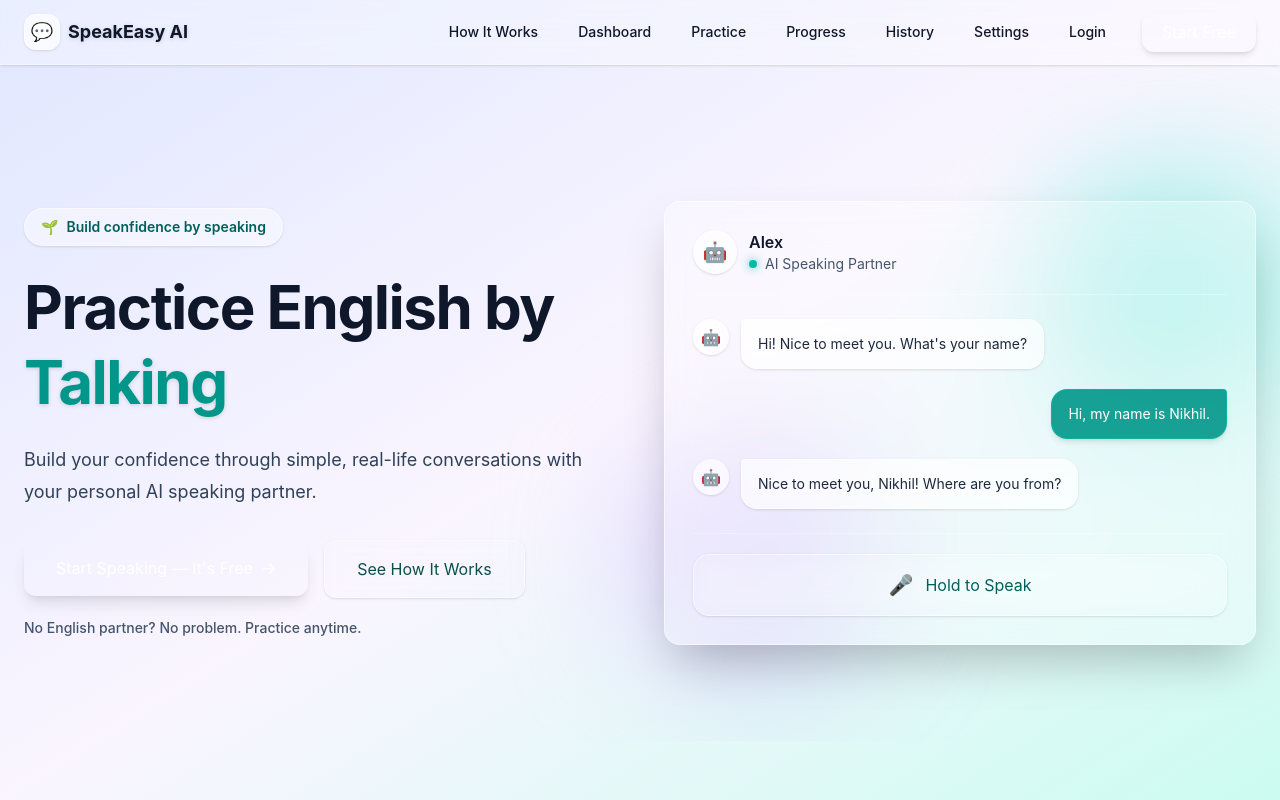
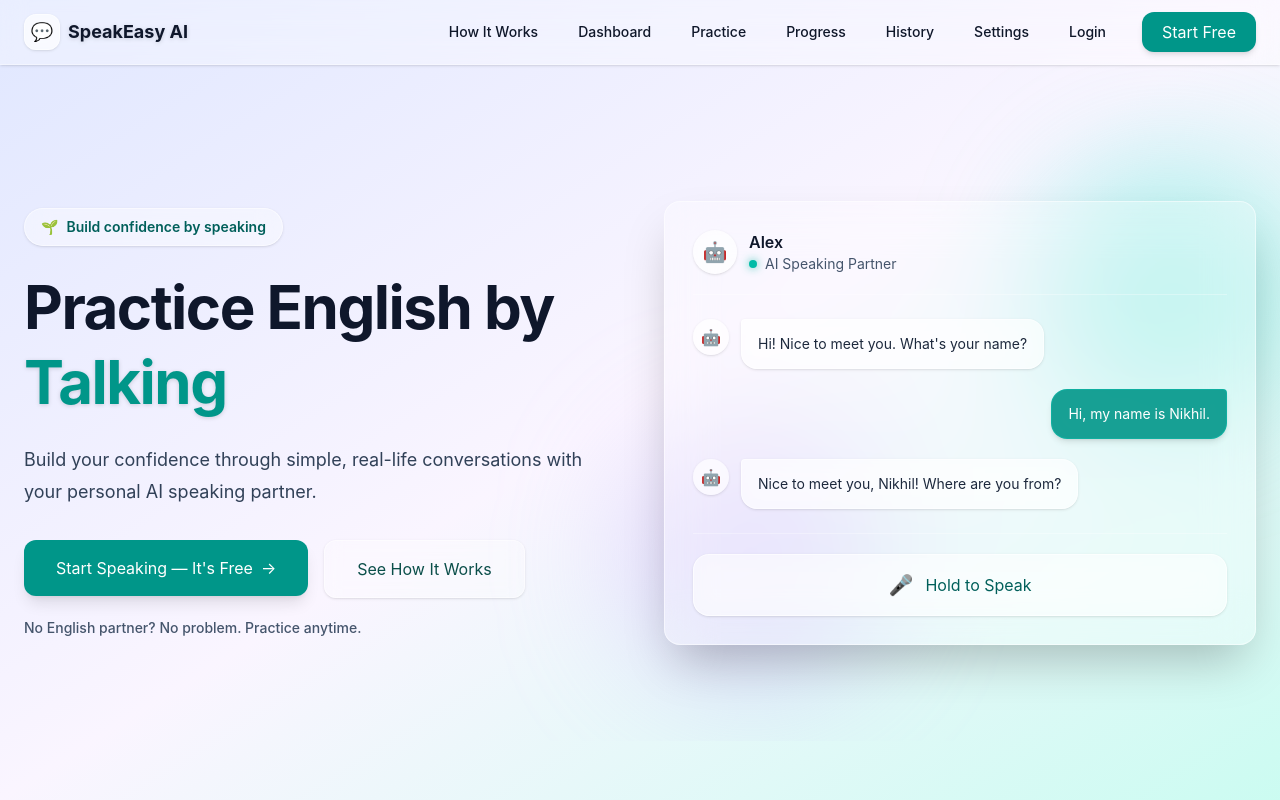
Before and after one commit to Nani0634/SpeakEasy, a Next.js app: page / in a window 1280 px wide. Shown: the top 800 px of the page. Built offline with nearby package versions, Linux system fonts and the light colour scheme.

Commit message:
fix the global button visibility

```diff
--- a/app/globals.css
+++ b/app/globals.css
@@ -1,7 +1,6 @@
 @import "tailwindcss";
 
 :root {
-  /* Updated to be semi-transparent so gradients can shine through */
   --background: transparent;
   --foreground: #0f172a;
 
@@ -11,7 +10,6 @@
 
   --accent: #2563eb;
 
-  /* Updated card default to match the glass look if used elsewhere */
   --card: rgba(255, 255, 255, 0.3);
   --secondary: #64748b;
   --border: rgba(255, 255, 255, 0.4);
@@ -30,18 +28,16 @@ html {
 
 body {
   margin: 0;
-  /* Removed the solid background property here so your layout.tsx gradient works! */
   color: var(--foreground);
   font-family: Inter, system-ui, sans-serif;
 }
 
+/* FIXED: Removed the 'background: transparent' rule that was hiding your buttons! */
 button,
 input,
 textarea,
 select {
   font: inherit;
-  /* Added to ensure inputs support the glass look */
-  background: transparent;
 }
 
 button {
```
